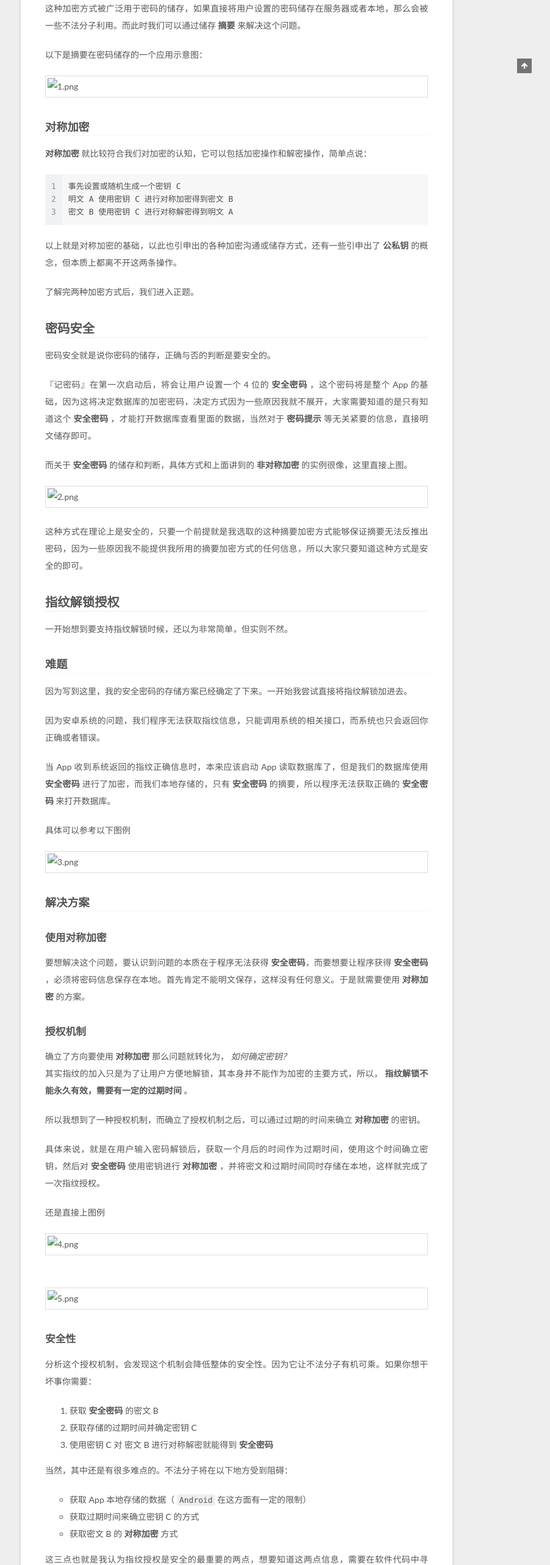
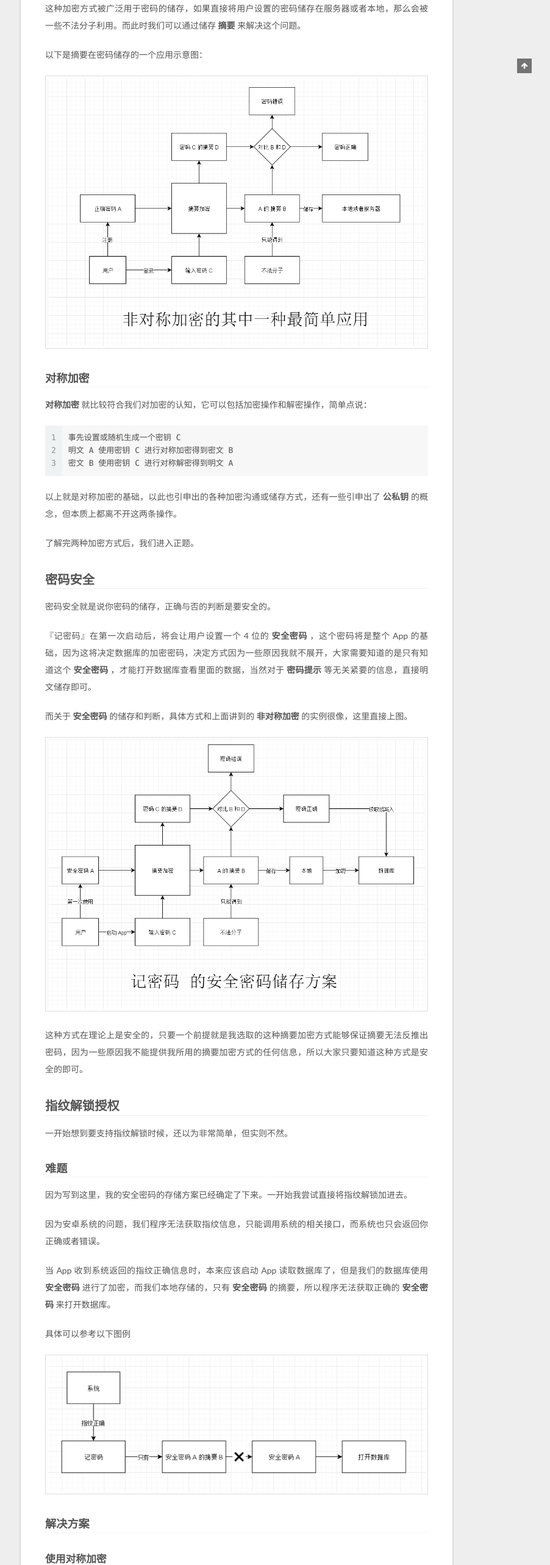
Before and after one commit to heyanLE/heyanLe.github.io, a plain HTML site: page index.html in a window 1280 px wide. Shown: the part 780-3347 px from the top of the page at 61% size, without its empty margins (378-1280 px from the left). Drawn offline with Linux system fonts and the light colour scheme.

Commit message:
Site updated: 2020-03-20 18:24:07

```diff
--- a/css/main.css
+++ b/css/main.css
@@ -1823,7 +1823,7 @@ pre .javascript .function {
   width: 4px;
   height: 4px;
   border-radius: 50%;
-  background: #9a087d;
+  background: #ff3b93;
 }
 .links-of-blogroll {
   font-size: 13px;
--- a/index.html
+++ b/index.html
@@ -375,7 +375,7 @@
 
 <p>这种加密方式被广泛用于密码的储存，如果直接将用户设置的密码储存在服务器或者本地，那么会被一些不法分子利用。而此时我们可以通过储存 <strong>摘要</strong> 来解决这个问题。</p>
 <p>以下是摘要在密码储存的一个应用示意图：</p>
-<p><img src="/.com//1.png" alt="1.png"></p>
+<p><img src="/2020/03/20/1584690359/1.png" alt="1.png"></p>
 <h3 id="对称加密"><a href="#对称加密" class="headerlink" title="对称加密"></a>对称加密</h3><p><strong>对称加密</strong> 就比较符合我们对加密的认知，它可以包括加密操作和解密操作，简单点说：</p>
 <figure class="highlight plain"><table><tr><td class="gutter"><pre><span class="line">1</span><br><span class="line">2</span><br><span class="line">3</span><br></pre></td><td class="code"><pre><span class="line">事先设置或随机生成一个密钥 C</span><br><span class="line">明文 A 使用密钥 C 进行对称加密得到密文 B</span><br><span class="line">密文 B 使用密钥 C 进行对称解密得到明文 A</span><br></pre></td></tr></table></figure>
 
@@ -384,20 +384,20 @@
 <h2 id="密码安全"><a href="#密码安全" class="headerlink" title="密码安全"></a>密码安全</h2><p>密码安全就是说你密码的储存，正确与否的判断是要安全的。</p>
 <p>『记密码』在第一次启动后，将会让用户设置一个 4 位的 <strong>安全密码</strong> ，这个密码将是整个 App 的基础，因为这将决定数据库的加密密码，决定方式因为一些原因我就不展开，大家需要知道的是只有知道这个 <strong>安全密码</strong> ，才能打开数据库查看里面的数据，当然对于 <strong>密码提示</strong> 等无关紧要的信息，直接明文储存即可。</p>
 <p>而关于 <strong>安全密码</strong> 的储存和判断，具体方式和上面讲到的 <strong>非对称加密</strong> 的实例很像，这里直接上图。</p>
-<p><img src="/.com//2.png" alt="2.png"></p>
+<p><img src="/2020/03/20/1584690359/2.png" alt="2.png"></p>
 <p>这种方式在理论上是安全的，只要一个前提就是我选取的这种摘要加密方式能够保证摘要无法反推出密码，因为一些原因我不能提供我所用的摘要加密方式的任何信息，所以大家只要知道这种方式是安全的即可。</p>
 <h2 id="指纹解锁授权"><a href="#指纹解锁授权" class="headerlink" title="指纹解锁授权"></a>指纹解锁授权</h2><p>一开始想到要支持指纹解锁时候，还以为非常简单，但实则不然。</p>
 <h3 id="难题"><a href="#难题" class="headerlink" title="难题"></a>难题</h3><p>因为写到这里，我的安全密码的存储方案已经确定了下来。一开始我尝试直接将指纹解锁加进去。</p>
 <p>因为安卓系统的问题，我们程序无法获取指纹信息，只能调用系统的相关接口，而系统也只会返回你正确或者错误。</p>
 <p>当 App 收到系统返回的指纹正确信息时，本来应该启动 App 读取数据库了，但是我们的数据库使用 <strong>安全密码</strong> 进行了加密，而我们本地存储的，只有 <strong>安全密码</strong> 的摘要，所以程序无法获取正确的 <strong>安全密码</strong> 来打开数据库。</p>
 <p>具体可以参考以下图例</p>
-<p><img src="/.com//3.png" alt="3.png"></p>
+<p><img src="/2020/03/20/1584690359/3.png" alt="3.png"></p>
 <h3 id="解决方案"><a href="#解决方案" class="headerlink" title="解决方案"></a>解决方案</h3><h4 id="使用对称加密"><a href="#使用对称加密" class="headerlink" title="使用对称加密"></a>使用对称加密</h4><p>要想解决这个问题，要认识到问题的本质在于程序无法获得 <strong>安全密码</strong>，而要想要让程序获得 <strong>安全密码</strong> ，必须将密码信息保存在本地。首先肯定不能明文保存，这样没有任何意义。于是就需要使用 <strong>对称加密</strong> 的方案。</p>
 <h4 id="授权机制"><a href="#授权机制" class="headerlink" title="授权机制"></a>授权机制</h4><p>确立了方向要使用 <strong>对称加密</strong> 那么问题就转化为， <em>如何确定密钥？</em><br>其实指纹的加入只是为了让用户方便地解锁，其本身并不能作为加密的主要方式，所以， <strong>指纹解锁不能永久有效，需要有一定的过期时间</strong> 。</p>
 <p>所以我想到了一种授权机制，而确立了授权机制之后，可以通过过期的时间来确立 <strong>对称加密</strong> 的密钥。</p>
 <p>具体来说，就是在用户输入密码解锁后，获取一个月后的时间作为过期时间，使用这个时间确立密钥，然后对 <strong>安全密码</strong> 使用密钥进行 <strong>对称加密</strong> ，并将密文和过期时间同时存储在本地，这样就完成了一次指纹授权。</p>
 <p>还是直接上图例</p>
-<p><img src="/.com//4.png" alt="4.png"><br><img src="/.com//5.png" alt="5.png"></p>
+<p><img src="/2020/03/20/1584690359/4.png" alt="4.png"><br><img src="/2020/03/20/1584690359/5.png" alt="5.png"></p>
 <h4 id="安全性"><a href="#安全性" class="headerlink" title="安全性"></a>安全性</h4><p>分析这个授权机制，会发现这个机制会降低整体的安全性。因为它让不法分子有机可乘。如果你想干坏事你需要：  </p>
 <ol>
 <li>获取 <strong>安全密码</strong> 的密文 B</li>
```
Also changed, not shown: 2020/03/20/1584690359/index.html (+10 -10 lines), link/index.html (+1 -1 lines).
